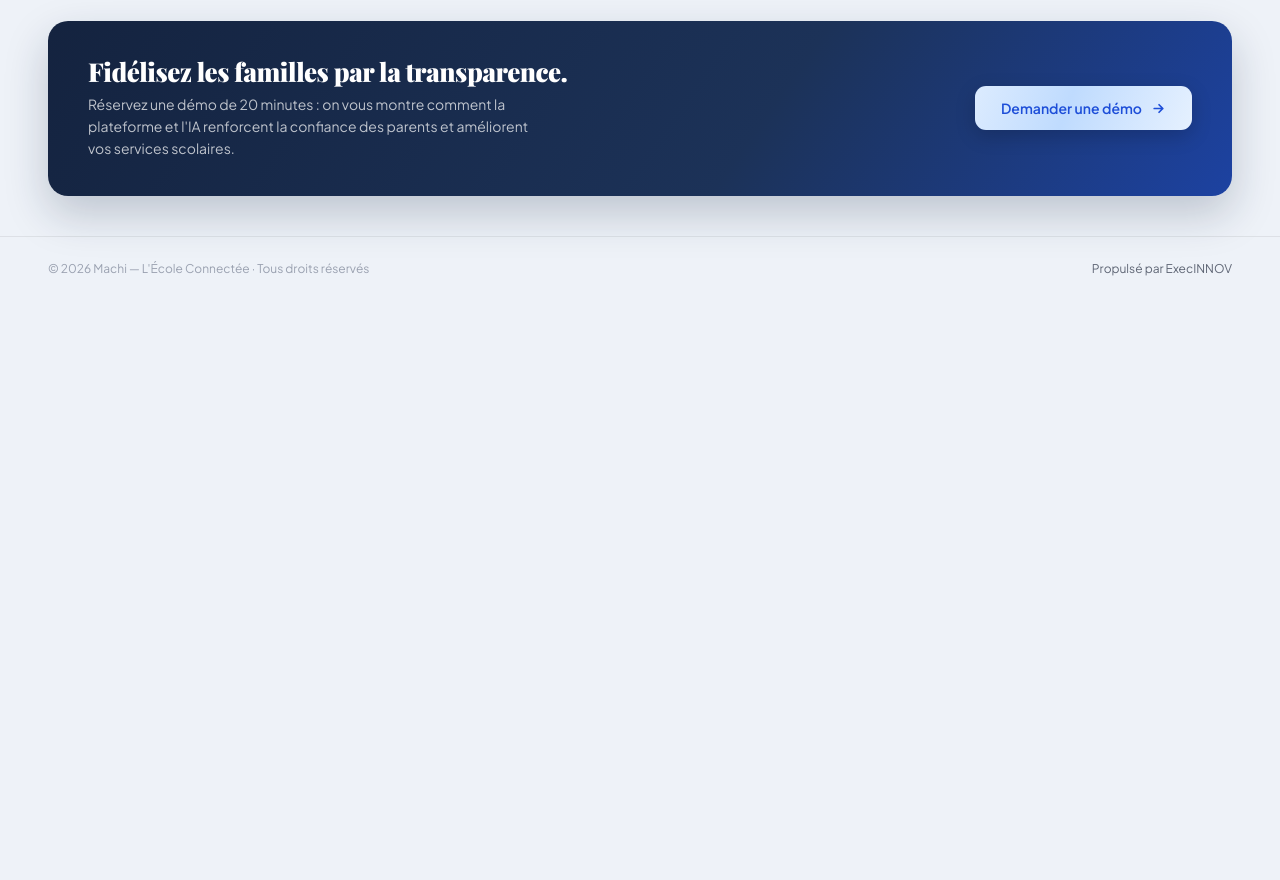
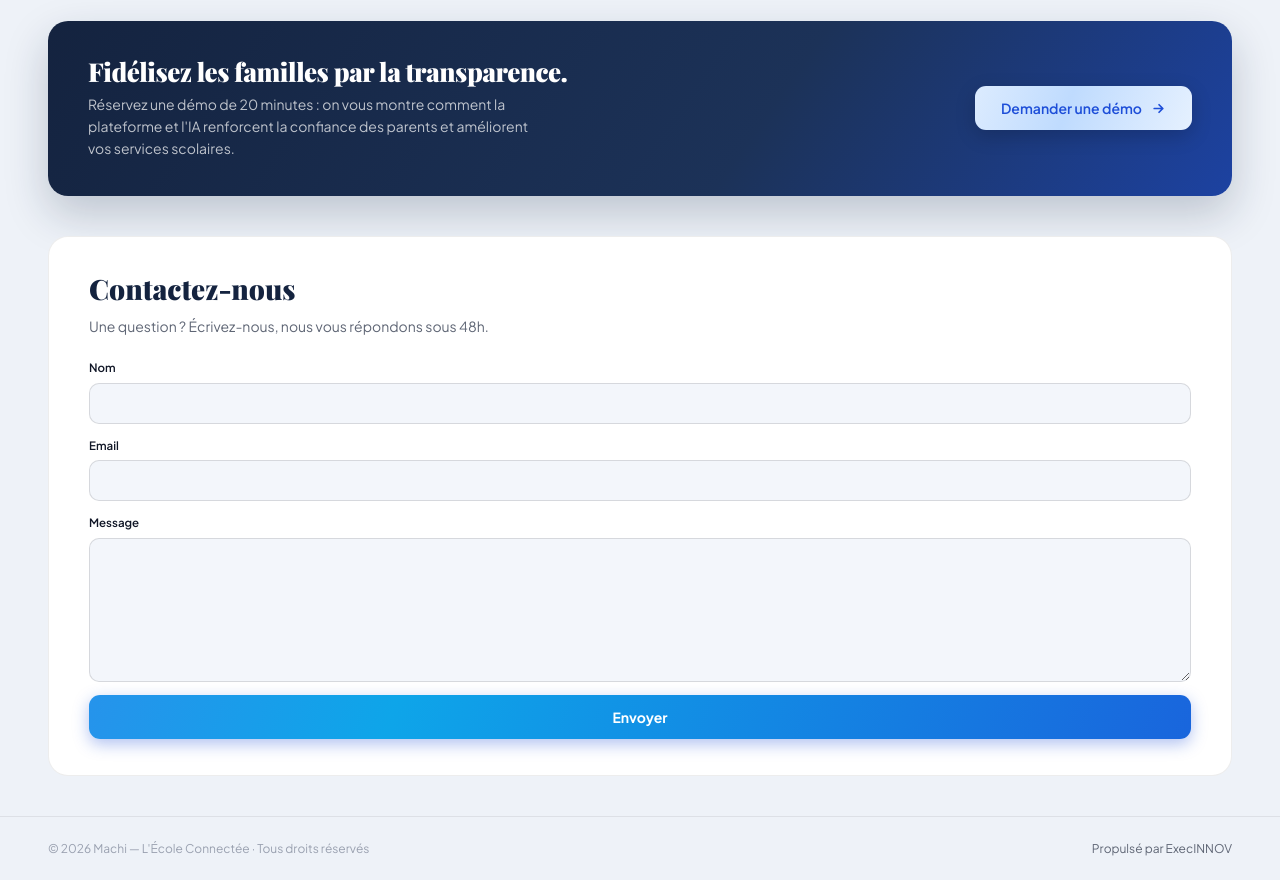
Before and after one commit to iamrikay/machi-web, a plain HTML site: page index.html in a window 1280 px wide. Shown: the part 1497-2377 px from the top of the page. Before the commit the page ends 1797 px from the top, so only its background shows below. Drawn offline with nearby package versions, Linux system fonts and the light colour scheme; a web font is replaced by a local one.

Commit message:
Add local contact section and test confirmation

```diff
--- a/index.html
+++ b/index.html
@@ -575,6 +575,19 @@
   .cta-band .btn-primary svg { stroke: var(--accent); }
   .cta-band .btn-primary:hover { box-shadow: 0 10px 24px rgba(0,0,0,0.22); }
 
+  .contact-section { max-width:1184px; margin:0 auto 40px; padding:36px 40px; background:var(--surface); border:1px solid var(--border); border-radius:20px; }
+  .contact-copy h2 { font-family:'Playfair Display',serif; color:var(--primary); font-size:28px; font-weight:800; line-height:1.15; }
+  .contact-copy p { color:var(--muted); font-size:14px; margin-top:10px; }
+  .contact-form { margin-top:22px; }
+  .contact-form .field input,.contact-form .field textarea { width:100%; }
+  .contact-form .field textarea { min-height:120px; padding:11px 14px; background:var(--surface2); border:1.5px solid var(--border-strong); border-radius:10px; color:var(--text); font:inherit; resize:vertical; }
+  .contact-form .field textarea:focus { border-color:var(--accent); box-shadow:0 0 0 3px rgba(29,78,216,.1); background:#fff; }
+  .contact-form .modal-submit { width:100%; margin-top:0; justify-content:center; }
+  .contact-success { margin-top:12px; color:var(--primary); font-size:13px; font-weight:600; }
+  .contact-success[hidden] { display:none; }
+  @media (max-width:960px) { .contact-section { margin:0 20px 30px; padding:28px 24px; } }
+  @media (max-width:600px) { .contact-section { margin:0 16px 24px; padding:22px 18px; } .contact-copy h2 { font-size:26px; } .contact-form .field input,.contact-form .field textarea { font-size:16px; } .contact-form .modal-submit { min-height:48px; } }
+
   footer {
     padding: 22px 48px; border-top: 1px solid var(--border);
     display: flex; align-items: center; justify-content: space-between;
@@ -1081,6 +1094,17 @@
     </button>
   </section>
 
+  <section class="contact-section" id="contact">
+    <div class="contact-copy"><h2>Contactez-nous</h2><p>Une question ? Écrivez-nous, nous vous répondons sous 48h.</p></div>
+    <form class="contact-form" id="contactForm">
+      <div class="field"><label for="contactName">Nom</label><input id="contactName" type="text" required /></div>
+      <div class="field"><label for="contactEmail">Email</label><input id="contactEmail" type="email" required /></div>
+      <div class="field"><label for="contactMessage">Message</label><textarea id="contactMessage" rows="5" required></textarea></div>
+      <button class="modal-submit" type="submit">Envoyer</button>
+      <p class="contact-success" id="contactSuccess" role="status" aria-live="polite" hidden>Merci, message bien reçu (test).</p>
+    </form>
+  </section>
+
   <footer>
     <p>© 2026 Machi — L'École Connectée · Tous droits réservés</p>
     <div><a href="https://execinnov.com" target="_blank" rel="noopener noreferrer">Propulsé par ExecINNOV</a></div>
@@ -1269,6 +1293,14 @@
     }
     addEventListener('resize', resize); init(); draw();
   })();
+  // Local contact confirmation only; no data is transmitted.
+  (function(){
+    const form=document.getElementById('contactForm'), success=document.getElementById('contactSuccess');
+    if(!form||!success)return;
+    form.addEventListener('input',()=>{success.hidden=true;});
+    form.addEventListener('submit',event=>{event.preventDefault();if(!form.checkValidity()){form.reportValidity();return;}success.hidden=false;});
+  })();
+
 </script>
 </body>
 </html>
```
